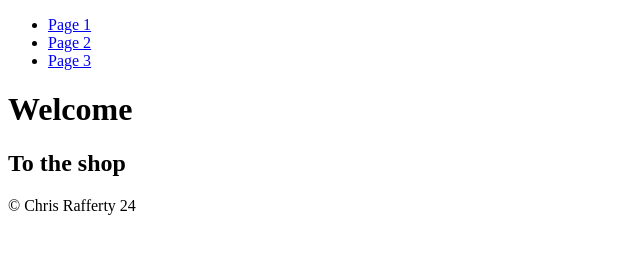
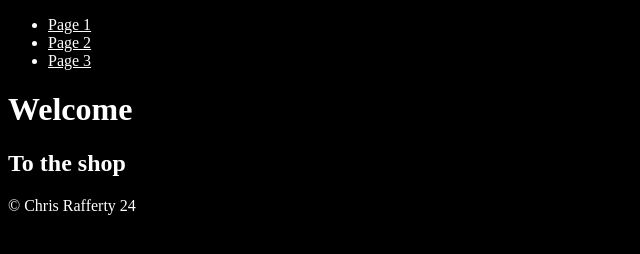
Before and after one commit to ctraff/week3, a plain HTML site: page index.html in a window 1280 px wide. Shown: the whole page, without its empty margins (0-640 px from the left). Drawn offline with Linux system fonts and the light colour scheme.

Commit message:
linked up css basic background style

```diff
--- a/index.html
+++ b/index.html
@@ -4,6 +4,7 @@
     <meta charset="UTF-8">
     <meta name="viewport" content="width=device-width, initial-scale=1.0">
     <title>Document</title>
+    <link rel="stylesheet" href="style.css">
 </head>
 <body>
 
--- /dev/null
+++ b/style.css
@@ -0,0 +1,7 @@
+body {
+    background-color: black;
+}
+
+* {
+    color: white;
+}
```
